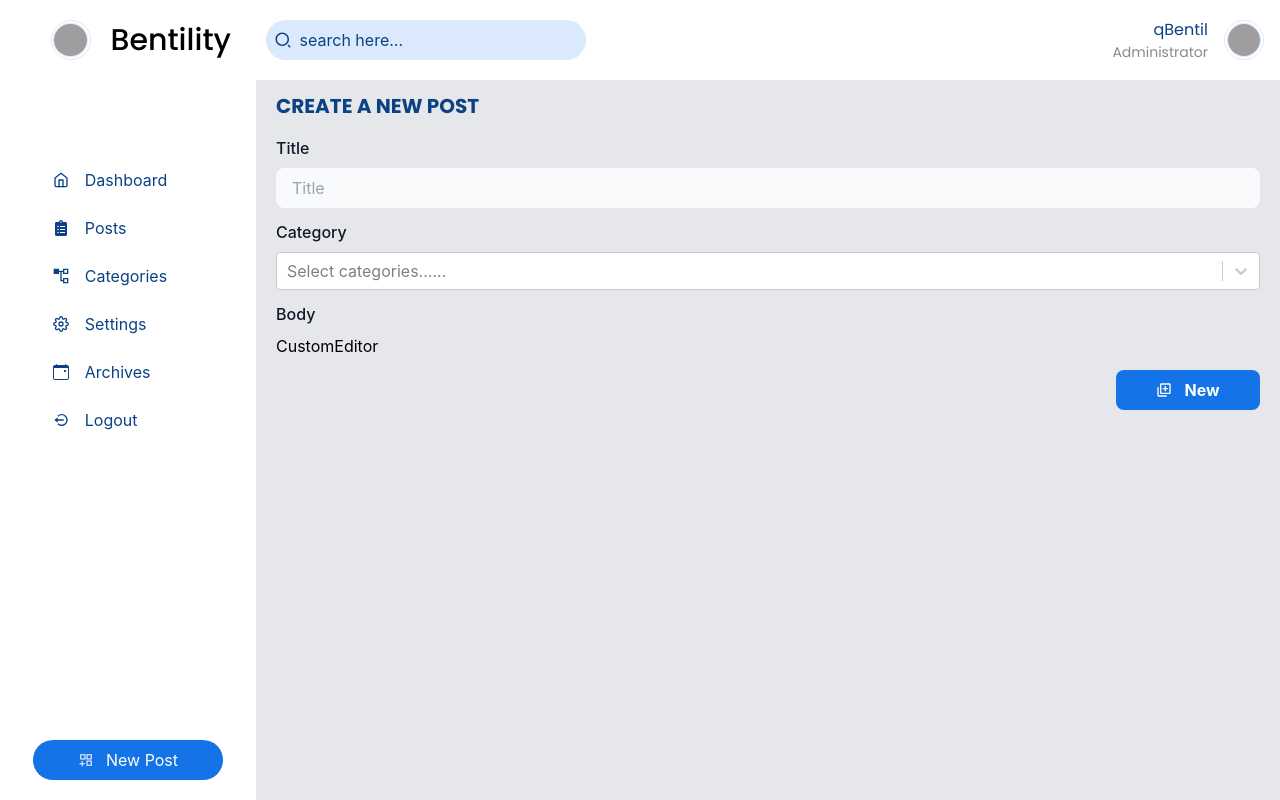
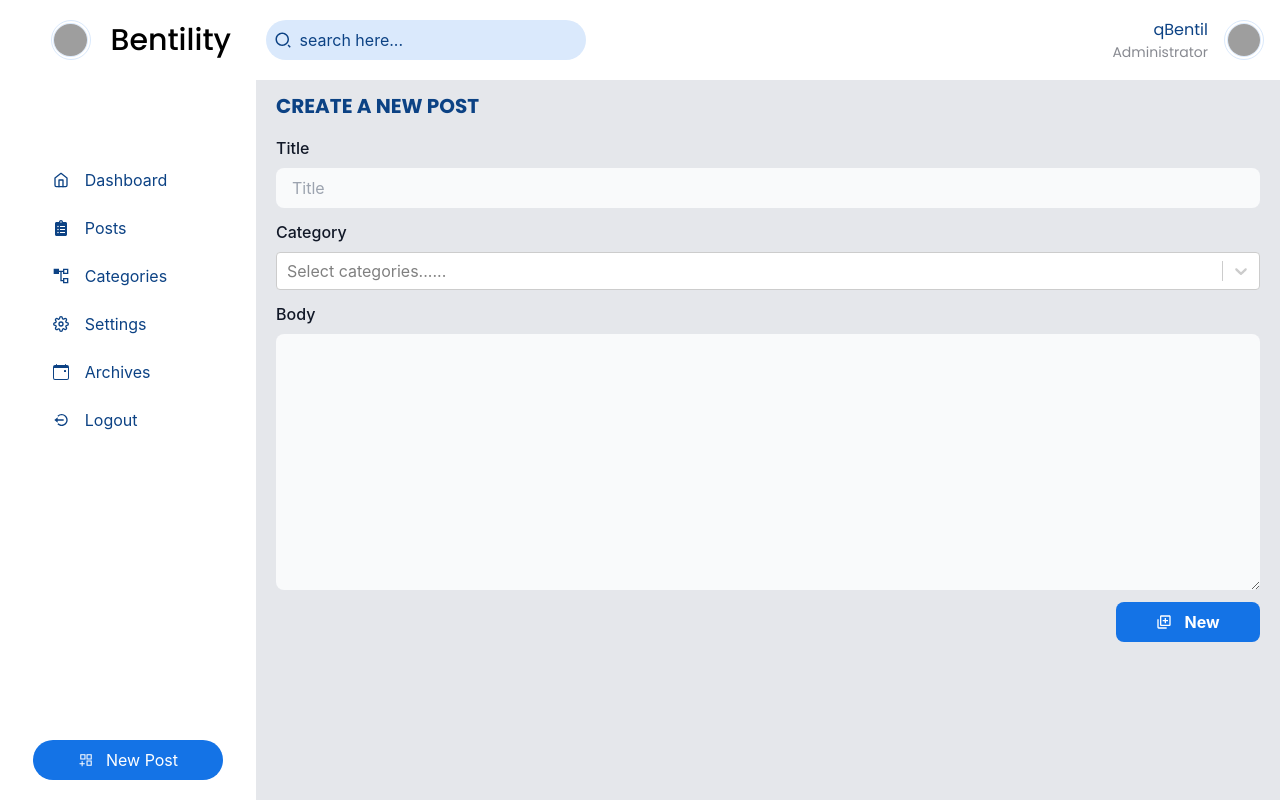
Before and after one commit to qbentil/bentility, a Next.js app: page /admin/new in a window 1280 px wide. Built offline with nearby package versions, Linux system fonts and the light colour scheme; grey boxes are pictures that could not be loaded; a web font is replaced by a local one.

Commit message:
Remove buggy text editor

```diff
--- a/components/Admin/new/editor.tsx
+++ b/components/Admin/new/editor.tsx
@@ -1,173 +1,9 @@
-// import React from 'react';
-// import { Editor, EditorState, RichUtils } from 'draft-js';
 
-// class CustomEditor extends React.Component {
-//   onChange = editorState => {
-//     this.props.onChange('editorState', editorState);
-//   };
-
-//   focus = () => this.refs.editor.focus();
-
-//   handleKeyCommand = command => {
-//     const { editorState } = this.props;
-//     const newState = RichUtils.handleKeyCommand(editorState, command);
-//     if (newState) {
-//       this.onChange(newState);
-//       return true;
-//     }
-//     return false;
-//   };
-
-//   onTab = e => {
-//     const maxDepth = 4;
-//     this.onChange(RichUtils.onTab(e, this.props.editorState, maxDepth));
-//   };
-//   toggleBlockType = blockType => {
-//     this.onChange(RichUtils.toggleBlockType(this.props.editorState, blockType));
-//   };
-//   toggleInlineStyle = inlineStyle => {
-//     this.onChange(
-//       RichUtils.toggleInlineStyle(this.props.editorState, inlineStyle)
-//     );
-//   };
-//   render() {
-//     const { editorState } = this.props;
-//     // If the user changes block type before entering any text, we can
-//     // either style the placeholder or hide it. Let's just hide it now.
-//     let className = 'RichEditor-editor';
-//     var contentState = editorState.getCurrentContent();
-//     if (!contentState.hasText()) {
-//       if (contentState.getBlockMap().first().getType() !== 'unstyled') {
-//         className += ' RichEditor-hidePlaceholder';
-//       }
-//     }
-//     return (
-//       <div className="RichEditor-root">
-//         <BlockStyleControls
-//           editorState={editorState}
-//           onToggle={this.toggleBlockType}
-//         />
-//         <InlineStyleControls
-//           editorState={editorState}
-//           onToggle={this.toggleInlineStyle}
-//         />
-//         <div className={className} onClick={this.focus}>
-//           <Editor
-//             blockStyleFn={getBlockStyle}
-//             customStyleMap={styleMap}
-//             editorState={editorState}
-//             handleKeyCommand={this.handleKeyCommand}
-//             onChange={this.onChange}
-//             onTab={this.onTab}
-//             placeholder="Tell a story..."
-//             ref="editor"
-//             spellCheck={true}
-//           />
-//         </div>
-//       </div>
-//     );
-//   }
-// }
-// // Custom overrides for "code" style.
-// const styleMap = {
-//   CODE: {
-//     backgroundColor: 'rgba(0, 0, 0, 0.05)',
-//     fontFamily: '"Inconsolata", "Menlo", "Consolas", monospace',
-//     fontSize: 16,
-//     padding: 2,
-//   },
-// };
-// function getBlockStyle(block) {
-//   switch (block.getType()) {
-//     case 'blockquote':
-//       return 'RichEditor-blockquote';
-//     default:
-//       return null;
-//   }
-// }
-// class StyleButton extends React.Component {
-//   constructor() {
-//     super();
-//     this.onToggle = e => {
-//       e.preventDefault();
-//       this.props.onToggle(this.props.style);
-//     };
-//   }
-//   render() {
-//     let className = 'RichEditor-styleButton';
-//     if (this.props.active) {
-//       className += ' RichEditor-activeButton';
-//     }
-//     return (
-//       <span className={className} onMouseDown={this.onToggle}>
-//         {this.props.label}
-//       </span>
-//     );
-//   }
-// }
-// const BLOCK_TYPES = [
-//   { label: 'H1', style: 'header-one' },
-//   { label: 'H2', style: 'header-two' },
-//   { label: 'H3', style: 'header-three' },
-//   { label: 'H4', style: 'header-four' },
-//   { label: 'H5', style: 'header-five' },
-//   { label: 'H6', style: 'header-six' },
-//   { label: 'Blockquote', style: 'blockquote' },
-//   { label: 'UL', style: 'unordered-list-item' },
-//   { label: 'OL', style: 'ordered-list-item' },
-//   { label: 'Code Block', style: 'code-block' },
-// ];
-// const BlockStyleControls = props => {
-//   const { editorState } = props;
-//   const selection = editorState.getSelection();
-//   const blockType = editorState
-//     .getCurrentContent()
-//     .getBlockForKey(selection.getStartKey())
-//     .getType();
-//   return (
-//     <div className="RichEditor-controls">
-//       {BLOCK_TYPES.map(type =>
-//         <StyleButton
-//           key={type.label}
-//           active={type.style === blockType}
-//           label={type.label}
-//           onToggle={props.onToggle}
-//           style={type.style}
-//         />
-//       )}
-//     </div>
-//   );
-// };
-// var INLINE_STYLES = [
-//   { label: 'Bold', style: 'BOLD' },
-//   { label: 'Italic', style: 'ITALIC' },
-//   { label: 'Underline', style: 'UNDERLINE' },
-//   { label: 'Monospace', style: 'CODE' },
-// ];
-// const InlineStyleControls = props => {
-//   var currentStyle = props.editorState.getCurrentInlineStyle();
-//   return (
-//     <div className="RichEditor-controls">
-//       {INLINE_STYLES.map(type =>
-//         <StyleButton
-//           key={type.label}
-//           active={currentStyle.has(type.style)}
-//           label={type.label}
-//           onToggle={props.onToggle}
-//           style={type.style}
-//         />
-//       )}
-//     </div>
-//   );
-// };
-
-
-// export default CustomEditor
 import React from 'react'
 
 function CustomEditor({val, setVal}: {val:string, setVal:any}) {
   return (
-    <div>CustomEditor</div>
+    <textarea name="body" id="body" cols={30} rows={10} className='block p-2 px-4 w-full text-gray-900 bg-gray-50 rounded-lg outline-none' value={val} onChange ={setVal} ></textarea>
   )
 }
 
```
